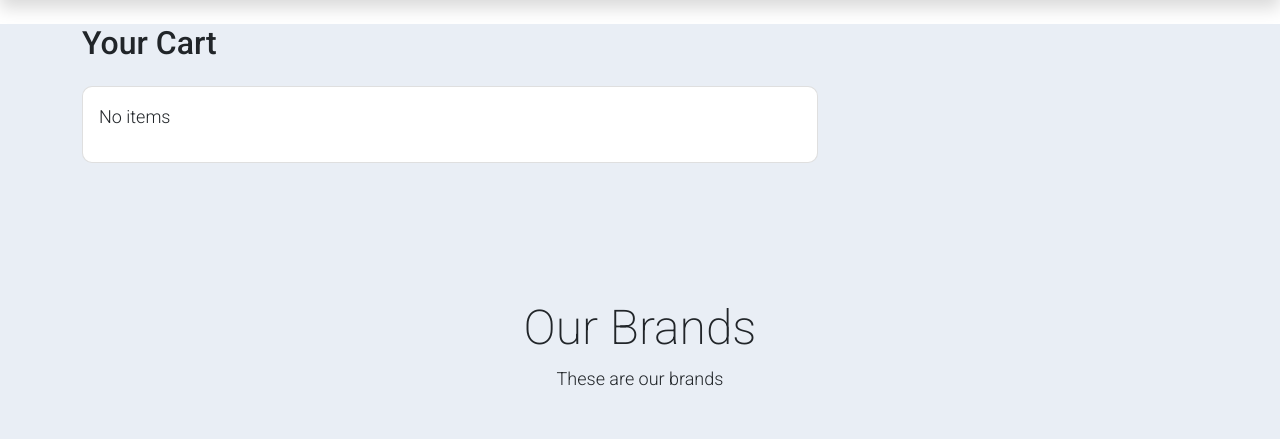
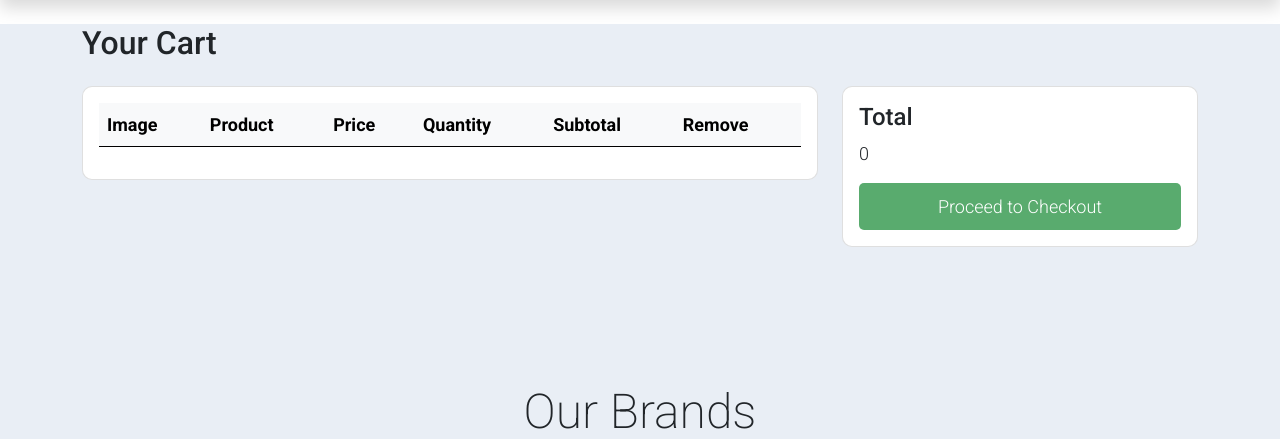
Before and after one commit to Matrix5567/Online-store, a Django app: page /cart/ in a window 1280 px wide. Shown: the part 132-571 px from the top of the page. Run offline with Django 4.2, Linux system fonts and the light colour scheme; lists and menus that the app fills with data are empty; some libraries are stand-ins or nearby versions.

Commit message:
cart page front sync issue fixed

```diff
--- a/store_project/store_app/common.py
+++ b/store_project/store_app/common.py
@@ -138,7 +138,7 @@ def user_total(cart,request):
         if cart:
             for item in cart.values():
                 total_price += int(item['prod_total_price'])
-            return total_price
+        return total_price
 
 
 def increment_decrement(action,id,request):
--- a/store_project/store_app/templates/cart.html
+++ b/store_project/store_app/templates/cart.html
@@ -10,7 +10,6 @@
             <div class="col-lg-8">
                 <div class="card">
                     <div class="card-body">
-                        {% if cart_items %}
                         <table class="table">
                             <thead class="table-light">
                                 <tr>
@@ -63,9 +62,6 @@
                 </div>
             </div>
         </div>
-        {% else %}
-        <p>No items</p>
-        {% endif %}
     </div>
 </section>
 
```
Also changed, not shown: store_project/db.sqlite3.
